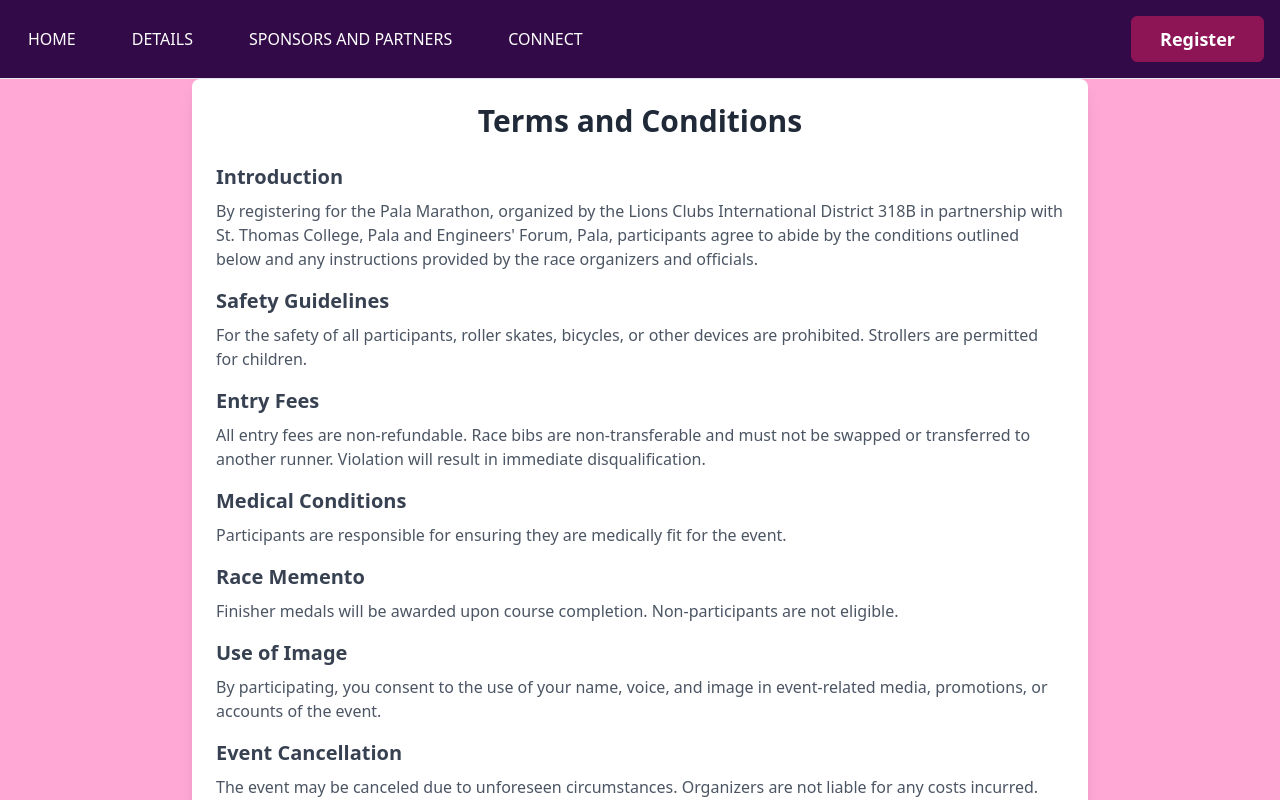
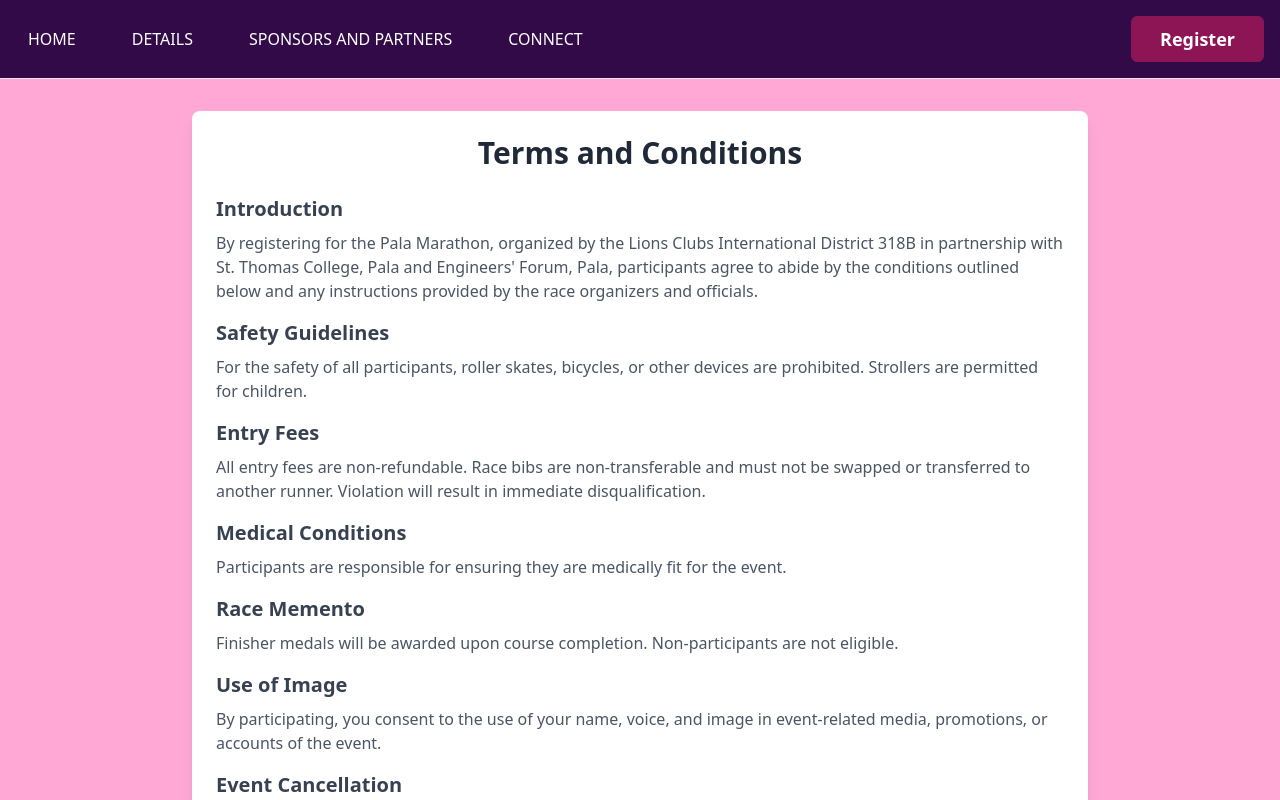
Before and after one commit to tomsabu444/Pala-Marathon-Website, a React (Vite) app in the folder client/: page /terms-conditions in a window 1280 px wide. Shown: the top 800 px of the page. Built offline with nearby package versions, Linux system fonts and the light colour scheme.

Commit message:
Refactor TermsConditionsPage to adjust padding and use full width for improved layout

```diff
--- a/client/src/pages/TermsConditionsPage.jsx
+++ b/client/src/pages/TermsConditionsPage.jsx
@@ -2,8 +2,8 @@
 
 const TermsConditionsPage = () => {
   return (
-    <div className="flex flex-col items-center  bg-[#FFA8D6]">
-      <div className="w-screen max-w-4xl bg-white shadow-lg rounded-lg p-6">
+    <div className="flex flex-col items-center p-8 bg-[#FFA8D6]">
+      <div className="w-full max-w-4xl bg-white shadow-lg rounded-lg p-6">
         <h1 className="text-3xl font-bold text-center text-gray-800 mb-6">
           Terms and Conditions
         </h1>
```
